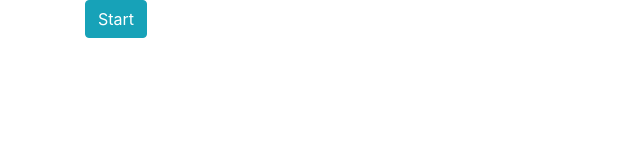
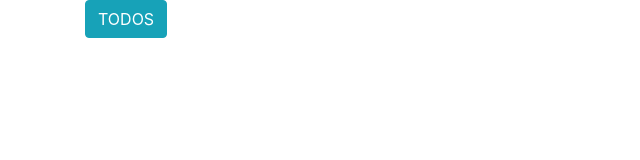
Before and after one commit to dstopka/jenkins-test, an Angular app in the folder ClientApp/: page / in a window 1280 px wide. Shown: the top 160 px of the page, without its empty margins (0-640 px from the left). Built offline with nearby package versions, Linux system fonts and the light colour scheme.

Commit message:
Update landing page

```diff
--- a/ClientApp/src/app/app.component.html
+++ b/ClientApp/src/app/app.component.html
@@ -1,6 +1,6 @@
 <div class="container">
 
-  <a [routerLink]="['/todos/']" class="btn btn-info">Start</a>
+  <a [routerLink]="['/todos/']" class="btn btn-info">TODOS</a>
   <router-outlet></router-outlet>
 
 </div>
```
